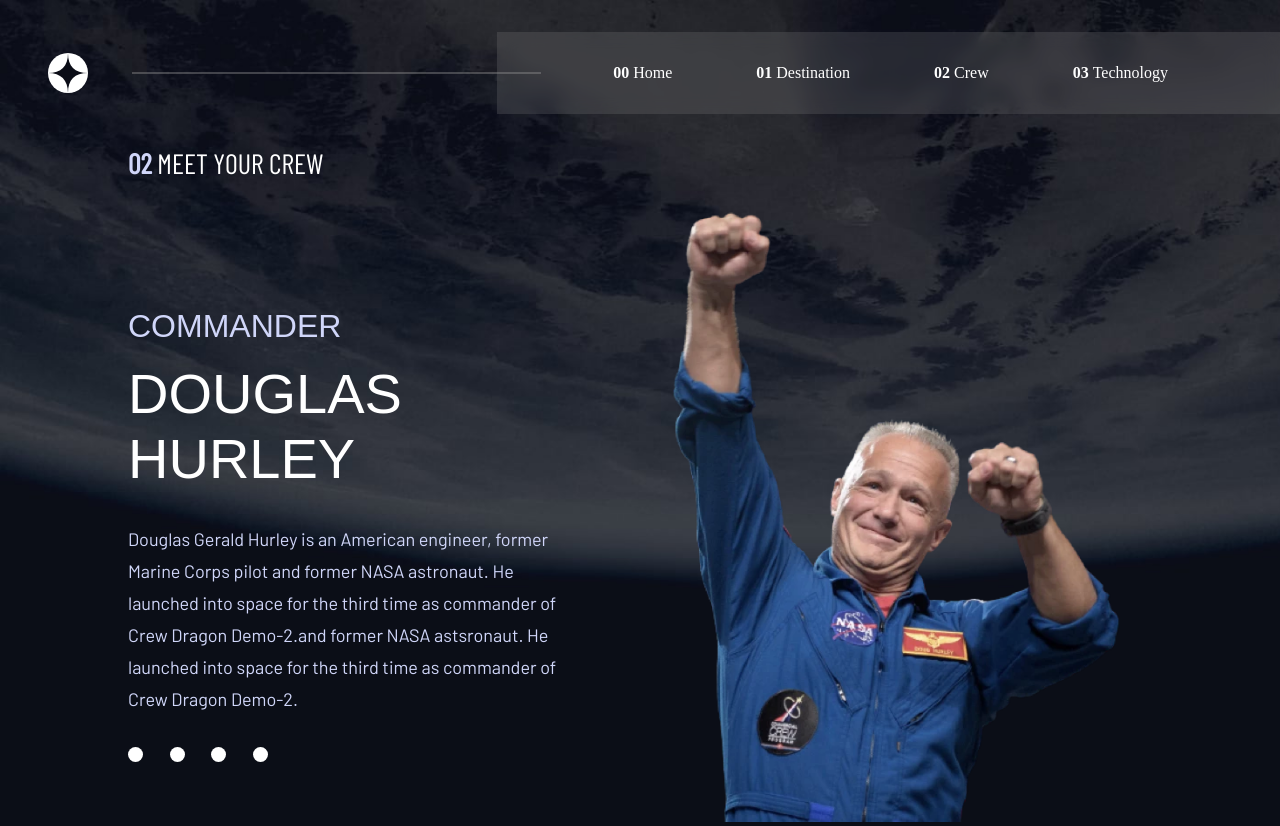
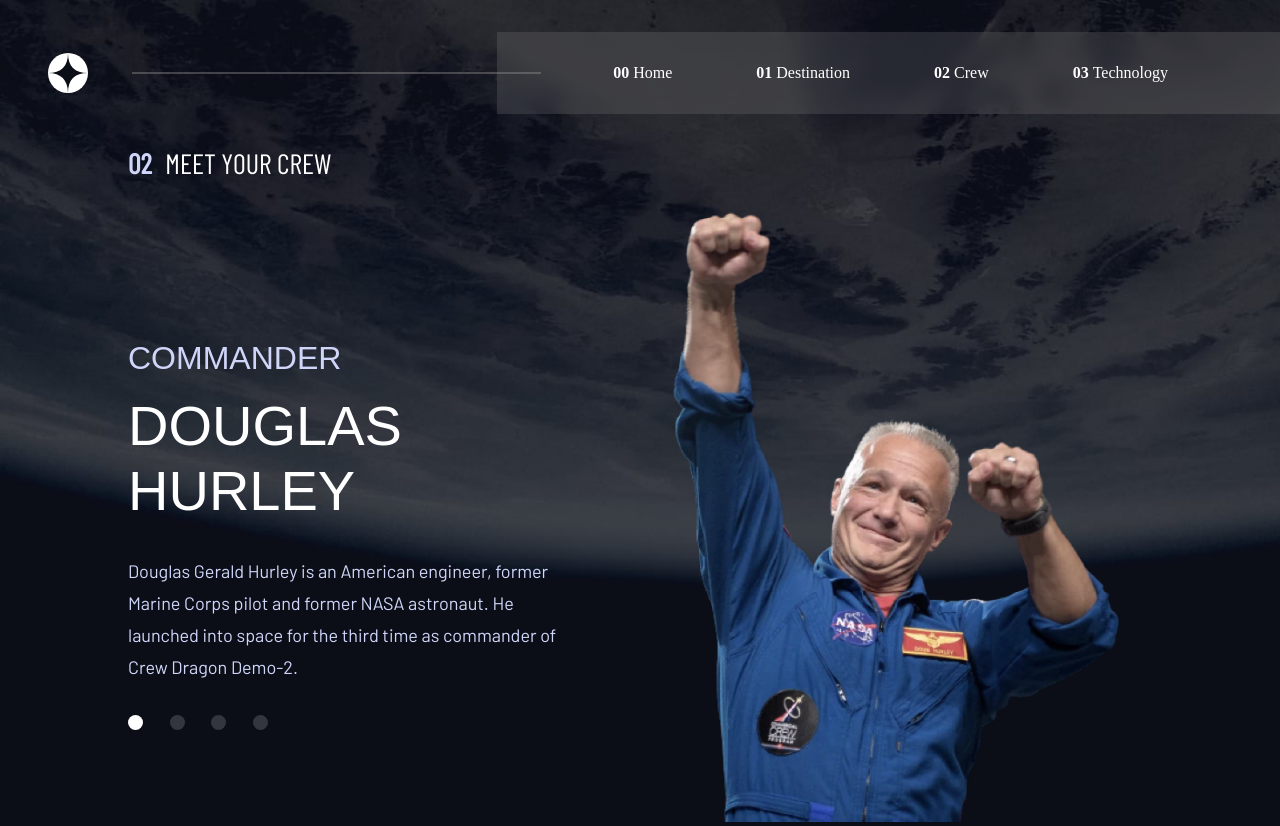
Before and after one commit to M-E-J-O-R/Space-Tourism, a React (Create React App) app: page /crew in a window 1280 px wide. Built offline with nearby package versions, Linux system fonts and the light colour scheme; a web font is replaced by a local one.

Commit message:
a new change

```diff
--- a/src/pages/Crew.tsx
+++ b/src/pages/Crew.tsx
@@ -2,6 +2,7 @@
 import '../styles/crew.css';
 import data from '../data/data.json';
 import { useState } from "react";
+
 
 
 
@@ -21,14 +22,22 @@
 
     const [role, setRole] = useState('Commander');
 
-    const handleRole = (el: crewDataType) => {
-        if (el.role === role) {
-            return el;
+
+
+    const handleRole = (element: crewDataType) => {
+        if (element.role === role) {
+
+            return element;
         }
     };
     let sortedData = crewData.filter(handleRole);
 
     let crew = sortedData[0];
+
+    let style = {
+        opacity: crew.role === role ? 1 :0.17
+    };
+
 
 
 
@@ -47,13 +56,12 @@
                         </div>
 
                         <p className="crew-member-info">  {crew.bio}
-                            and former NASA astsronaut. He launched into space for the third time as
-                            commander of Crew Dragon Demo-2.
+
                         </p>
                     </article>
 
                     <nav className="crew-nav">
-                        <div onClick={() => setRole('Commander')} > </div>
+                        <div style={style} onClick={() => setRole('Commander')} > </div>
                         <div onClick={() => setRole('Mission Specialist')} > </div>
                         <div onClick={() => setRole('Pilot')} > </div>
                         <div onClick={() => setRole('Flight Engineer')} > </div>
--- a/src/styles/crew.css
+++ b/src/styles/crew.css
@@ -15,6 +15,7 @@
 }
 .crew-heading b {
   color: #d0d6f9;
+  margin-right: 0.5rem;
 }
 
 .crew-container {
@@ -73,13 +74,11 @@
   display: block;
   width: 15px;
   background-color: white;
+  opacity: 0.17;
   height: 15px;
   border-radius: 100%;
 }
 .crew-nav div:hover {
-  background-color: #d0d6f9;
-}
-.crew-nav div:active {
   background-color: #d0d6f9;
 }
 
--- a/src/styles/crew.scss
+++ b/src/styles/crew.scss
@@ -17,6 +17,7 @@
 
   b {
     color: #d0d6f9;
+    margin-right: 0.5rem;
   }
 }
 
@@ -80,14 +81,13 @@
     display: block;
     width: 15px;
     background-color: white;
+    opacity: 0.17;
     height: 15px;
     border-radius: 100%;
     &:hover {
       background-color: #d0d6f9;
     }
-    &:active {
-      background-color: #d0d6f9;
-    }
+
   }
 }
 
```
Also changed, not shown: 1 other file (tests, documents, lock files or other folders).
